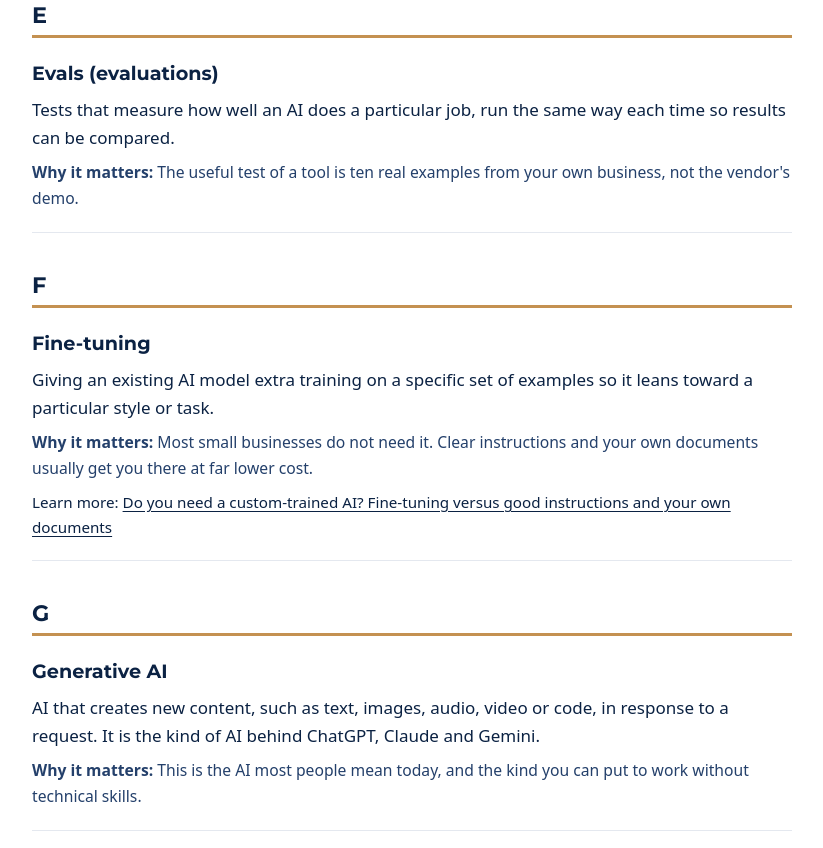
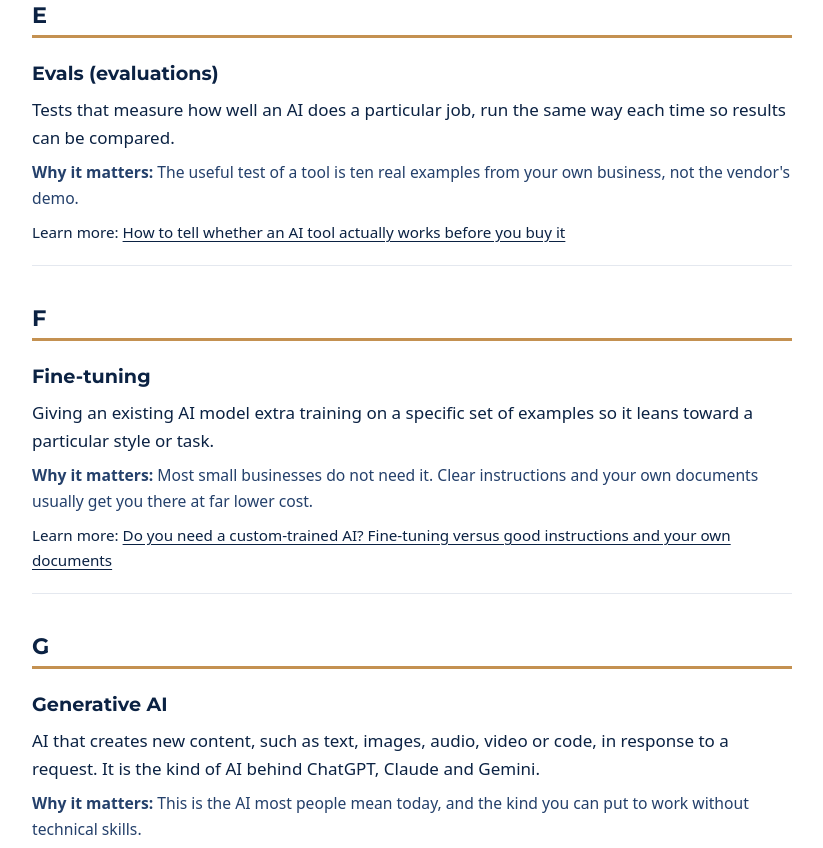
Before and after one commit to aifirstmove/AIFirstMove-Com, a plain HTML site: page glossary/index.html in a window 1280 px wide. Shown: the part 5820-6668 px from the top of the page, without its empty margins (88-911 px from the left). Drawn offline with Linux system fonts and the light colour scheme.

Commit message:
Glossary: Learn more links for the three 24 Nov posts (Shadow AI, Evals, Subagent)

```diff
--- a/glossary/index.html
+++ b/glossary/index.html
@@ -260,6 +260,7 @@
         <dd>
           <p class="term-def">Tests that measure how well an AI does a particular job, run the same way each time so results can be compared.</p>
           <p class="term-why"><strong>Why it matters:</strong> The useful test of a tool is ten real examples from your own business, not the vendor's demo.</p>
+          <p class="term-more">Learn more: <a href="../blog/test-an-ai-tool-before-you-buy/">How to tell whether an AI tool actually works before you buy it</a></p>
         </dd>
       </div>
     </dl>
@@ -529,6 +530,7 @@
         <dd>
           <p class="term-def">Staff using AI tools for work without the business knowing or approving.</p>
           <p class="term-why"><strong>Why it matters:</strong> It is the usual way company or customer information ends up in tools nobody has checked. A short, clear policy works better than a ban.</p>
+          <p class="term-more">Learn more: <a href="../blog/ai-policy-for-a-small-team/">Your staff are already using AI: a one-page policy for a small team</a></p>
         </dd>
       </div>
       <div class="term-entry" id="skill">
@@ -544,6 +546,7 @@
         <dd>
           <p class="term-def">A helper AI that a main agent hands part of a job to. The helper does its piece and reports back.</p>
           <p class="term-why"><strong>Why it matters:</strong> It is how AI handles bigger jobs. More helpers also means more usage on the bill and more to check.</p>
+          <p class="term-more">Learn more: <a href="../blog/ai-agents-working-together/">AI teams: what happens when one AI agent hands work to another</a></p>
         </dd>
       </div>
       <div class="term-entry" id="sycophancy">
```
